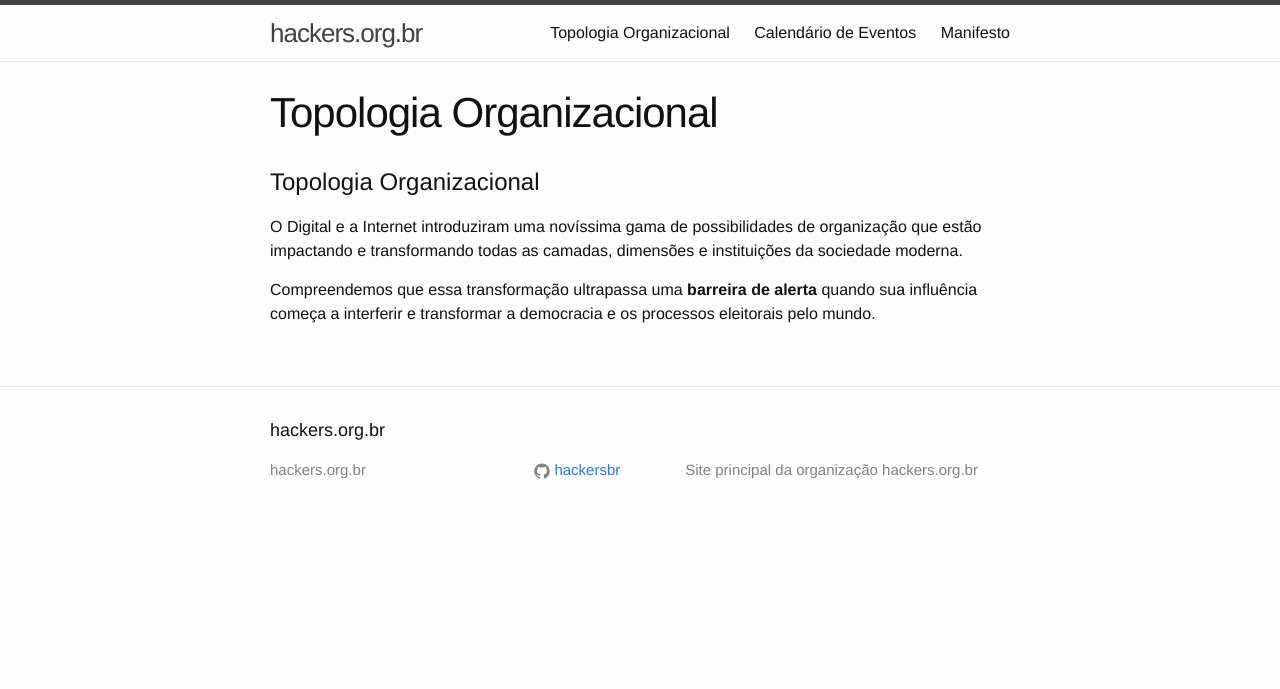
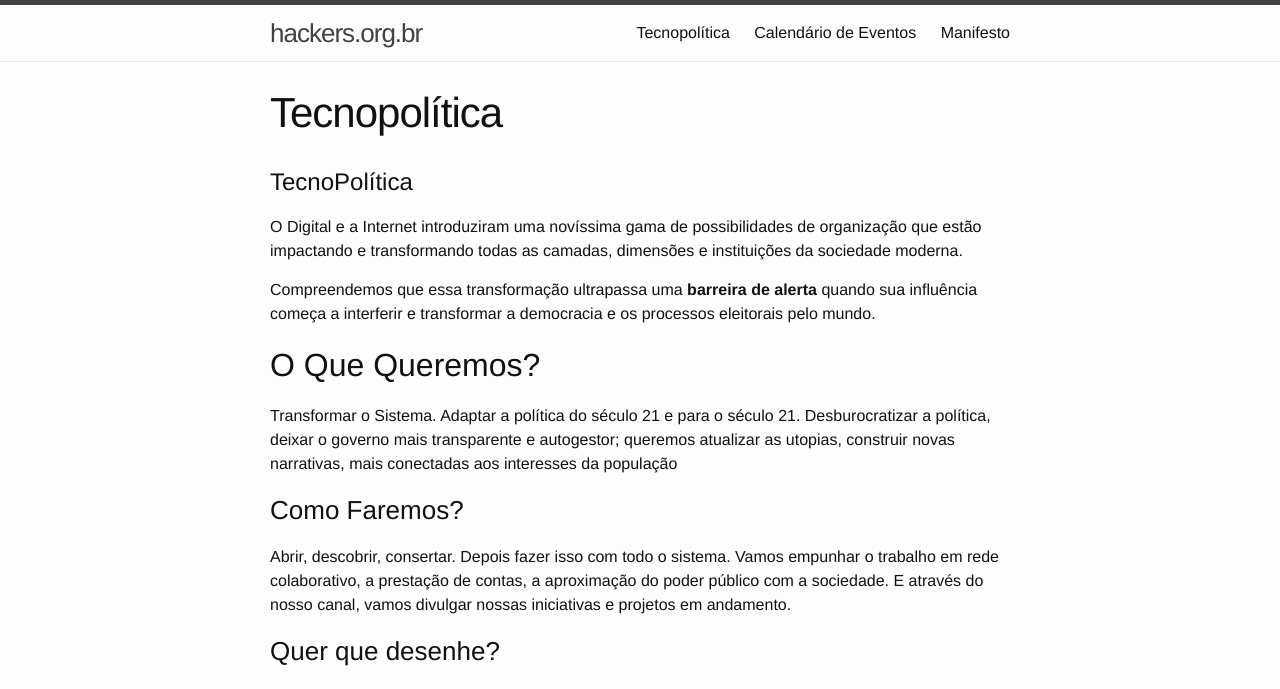
Before and after one commit to hackersBR/hackersbr.github.io, a Jekyll site: the page built from TopologiaOrganizacional.md, in a window 1280 px wide. Shown: the top 689 px of the page. Built offline with Jekyll 4.4.1, drawn with Linux system fonts in a browser that asks for light colours; some of the changed text lies outside the part shown.

Commit message:
Update TopologiaOrganizacional.md

```diff
--- a/TopologiaOrganizacional.md
+++ b/TopologiaOrganizacional.md
@@ -1,11 +1,23 @@
 ---
 layout: page
-title: Topologia Organizacional
-permalink: /topologia/
+title: Tecnopolítica
+permalink: /tecnopolitica/
 ---
 
-# Topologia Organizacional
+# TecnoPolítica
 
 O Digital e a Internet introduziram uma novíssima gama de possibilidades de organização que estão impactando e transformando todas as camadas, dimensões e instituições da sociedade moderna.
 
 Compreendemos que essa transformação ultrapassa uma **barreira de alerta** quando sua influência começa a interferir e transformar a democracia e os processos eleitorais pelo mundo.
+
+## O Que Queremos?
+Transformar o Sistema. Adaptar a política do século 21 e para o século 21. Desburocratizar a política, deixar o governo mais transparente e autogestor; queremos atualizar as utopias, construir novas narrativas, mais conectadas aos interesses da população
+
+### Como Faremos?
+Abrir, descobrir, consertar. Depois fazer isso com todo o sistema. Vamos empunhar o trabalho em rede colaborativo, a prestação de contas, a aproximação do poder público com a sociedade. E através do nosso canal, vamos divulgar nossas iniciativas e projetos em andamento.
+
+### Quer que desenhe?
+
+@Dpadua já fez isso há 10 anos ;)
+
+![MetaReciclagem](https://cloud.githubusercontent.com/assets/89998/8998471/218ebd66-3704-11e5-91fd-3f4db592f0bb.png)
```
